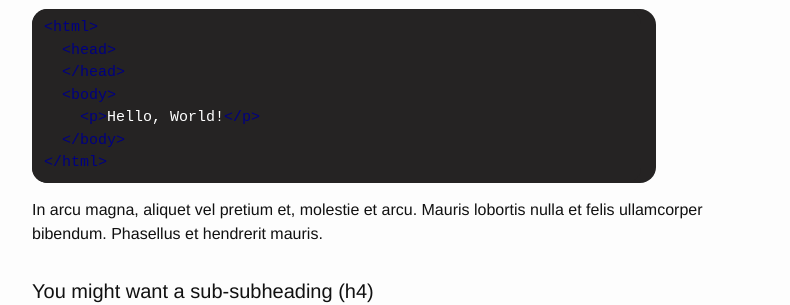
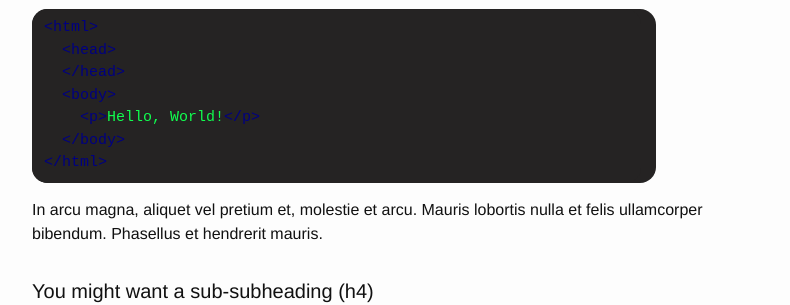
Before and after one commit to 2b7E1n6D0e5R7/2b7E1n6D0e5R7.github.io, a Jekyll site: the page built from _posts/2019-08-18-ocherk-gotovnosti-k-chrezvichaynomu-proishestviyu.md, in a window 1280 px wide. Shown: the part 5199-5504 px from the top of the page, without its empty margins (238-1028 px from the left). Built offline with Jekyll 4.4.1, drawn with Linux system fonts in a browser that asks for light colours.

Commit message:
Update _syntax-highlighting.scss

```diff
--- a/_sass/minimaless/_syntax-highlighting.scss
+++ b/_sass/minimaless/_syntax-highlighting.scss
@@ -3,7 +3,7 @@
  */
 .highlight {
   background: #252323;
-  color: white;
+  color: #11fd4f;
   @extend %vertical-rhythm;
 
   .highlighter-rouge & {
```
